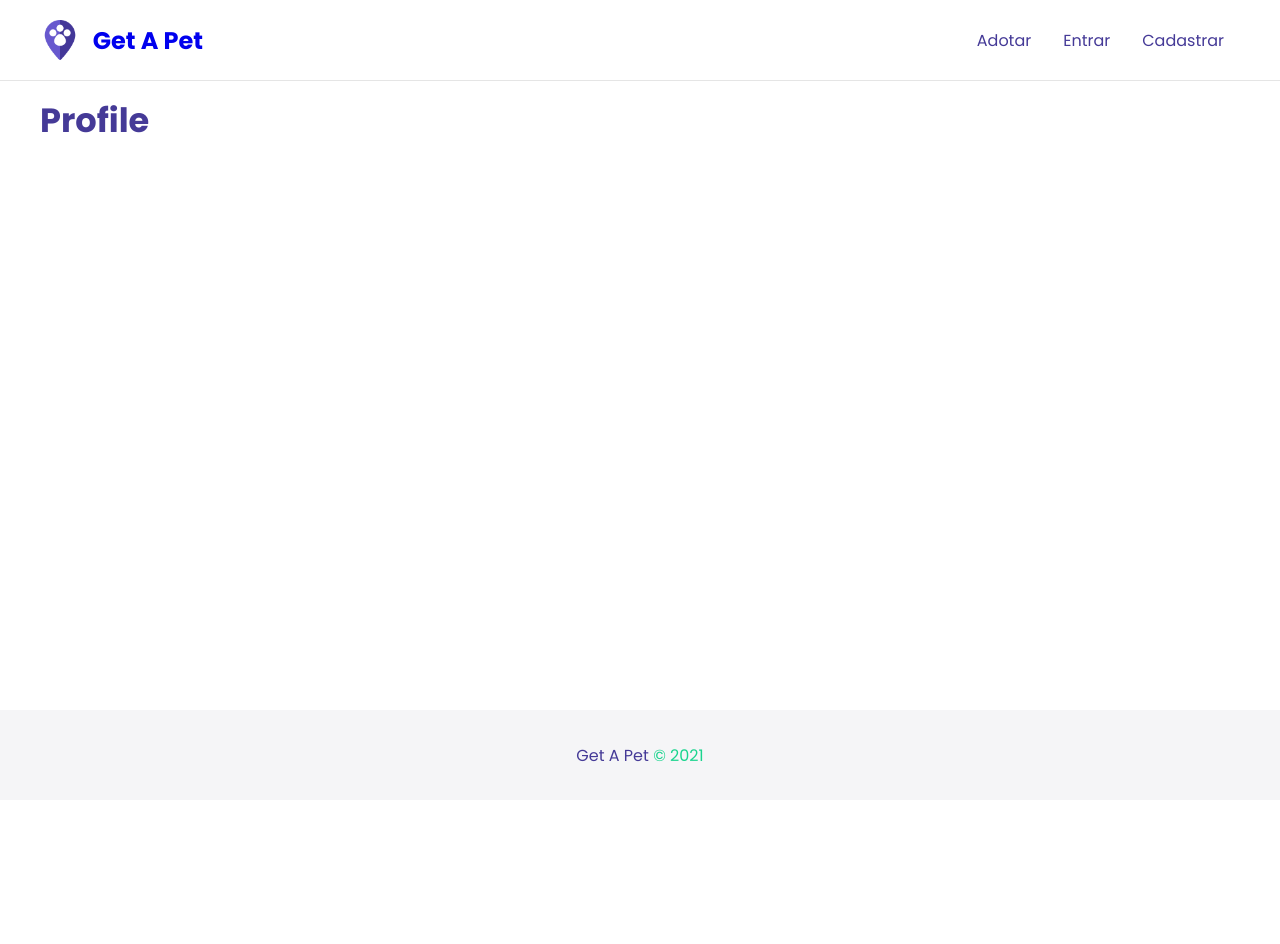
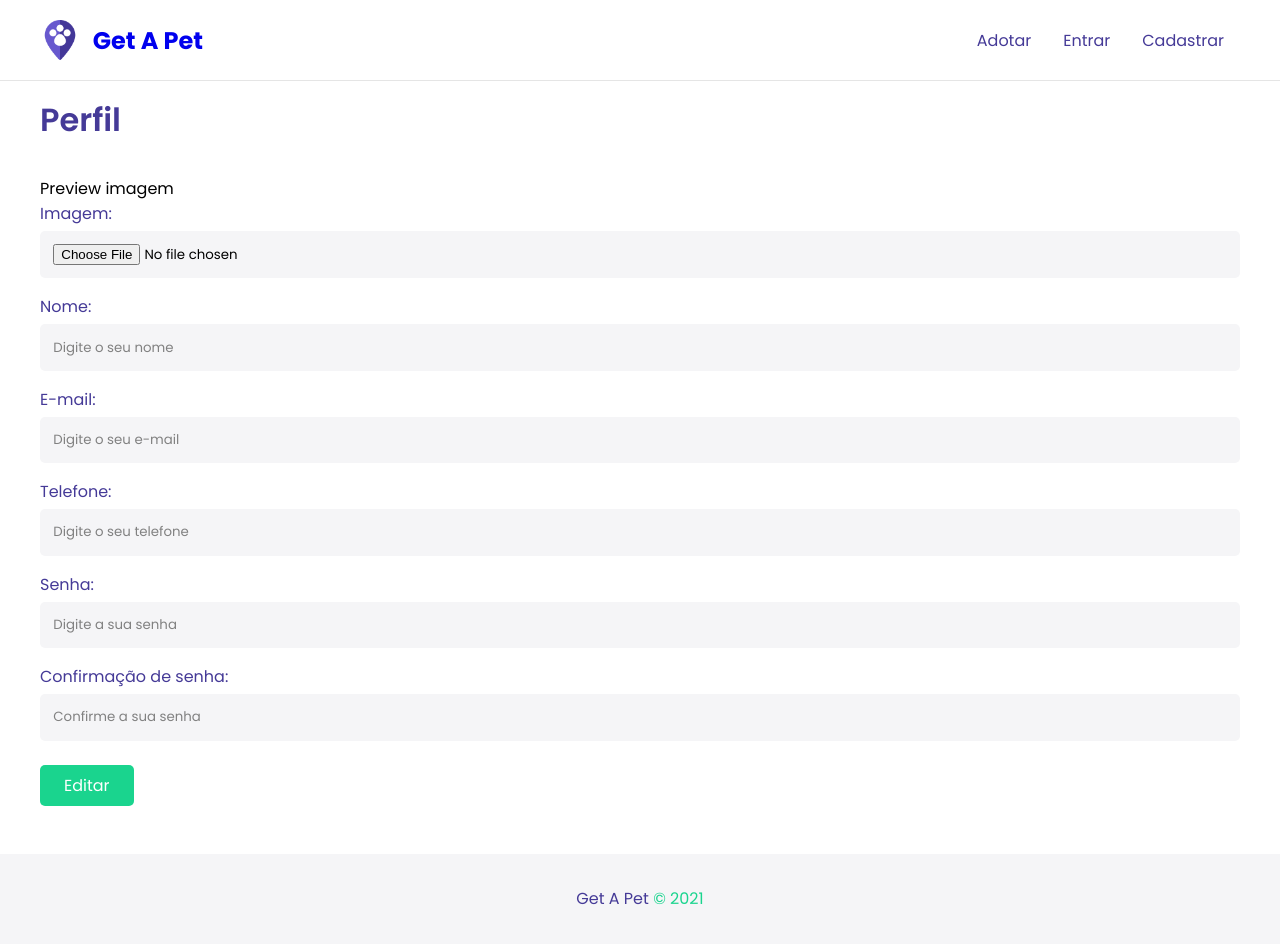
Before and after one commit to brunomart97/get-a-pet, a React (Create React App) app in the folder frontend/: page /user/profile in a window 1280 px wide. Before the commit the page ends 800 px from the top, so only its background shows below. Built offline with nearby package versions, Linux system fonts and the light colour scheme.

Commit message:
User edit form

```diff
--- a/frontend/src/pages/Profile/index.js
+++ b/frontend/src/pages/Profile/index.js
@@ -1,9 +1,75 @@
+import { useState, useEffect } from 'react';
+
 import styles from './styles.module.css';
 
+import Input from '../../components/Input';
+
 function Profile() {
+  const [user, setUser] = useState({});
+
+  function onFileChange(e) {
+
+  }
+
+  function handleChange(e) {
+
+  }
+
   return(
     <section>
-      <h1>Profile</h1>
+      <h1 className={styles.title}>Perfil</h1>
+      <p>Preview imagem</p>
+      <form>
+        <Input
+          text="Imagem"
+          type="file"
+          name="image"
+          handleOnChange={onFileChange}
+        />
+        <Input
+          text="Nome"
+          type="text"
+          name="name"
+          placeholder="Digite o seu nome"
+          handleOnChange={handleChange}
+          value={user.name || ''}
+        />
+        <Input
+          text="E-mail"
+          type="email"
+          name="email"
+          placeholder="Digite o seu e-mail"
+          handleOnChange={handleChange}
+          value={user.email || ''}
+        />
+        <Input
+          text="Telefone"
+          type="text"
+          name="phone"
+          placeholder="Digite o seu telefone"
+          handleOnChange={handleChange}
+          value={user.phone || ''}
+          />
+        <Input
+          text="Senha"
+          type="password"
+          name="password"
+          placeholder="Digite a sua senha"
+          handleOnChange={handleChange}
+        />
+        <Input
+          text="Confirmação de senha"
+          type="confirmPassword"
+          name="confirmPassword"
+          placeholder="Confirme a sua senha"
+          handleOnChange={handleChange}
+        />
+        <input
+          className={styles.buttonSubmit}
+          type="submit"
+          value="Editar"
+        />
+      </form>
     </section>
   )
 }
--- a/frontend/src/pages/Profile/styles.module.css
+++ b/frontend/src/pages/Profile/styles.module.css
@@ -0,0 +1,19 @@
+.title {
+  font-size: 2em;
+  font-weight: 600;
+}
+
+.buttonSubmit {
+  border: none;
+  padding: 0.5em 1.5em;
+  font-size: 1em;
+  background-color: #1ad48e;
+  color: #fff;
+  border-radius: 5px;
+  margin-top: .5em;
+  cursor: pointer;
+}
+
+.buttonSubmit:hover {
+  background-color: #18c985;
+}
```
